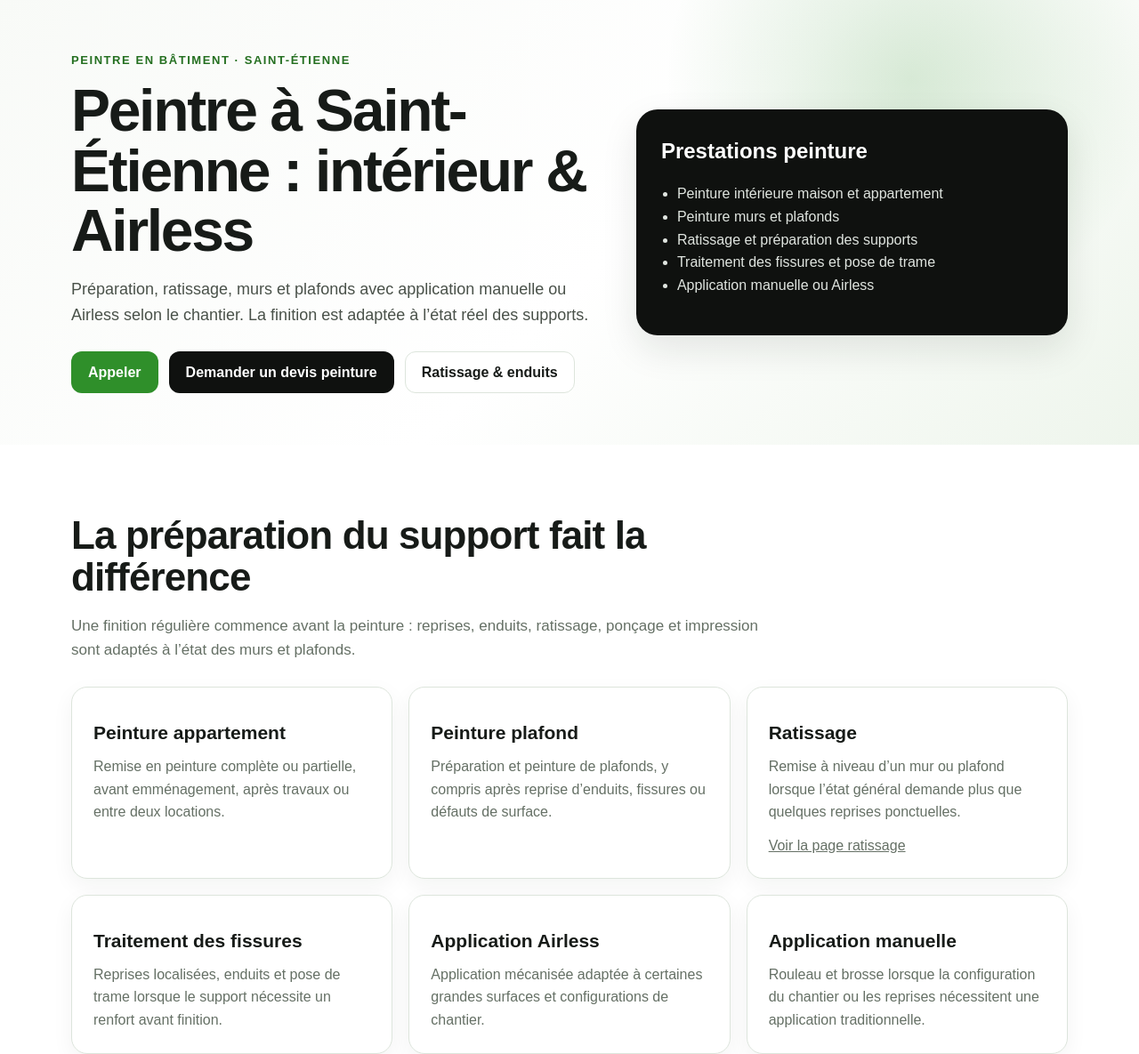
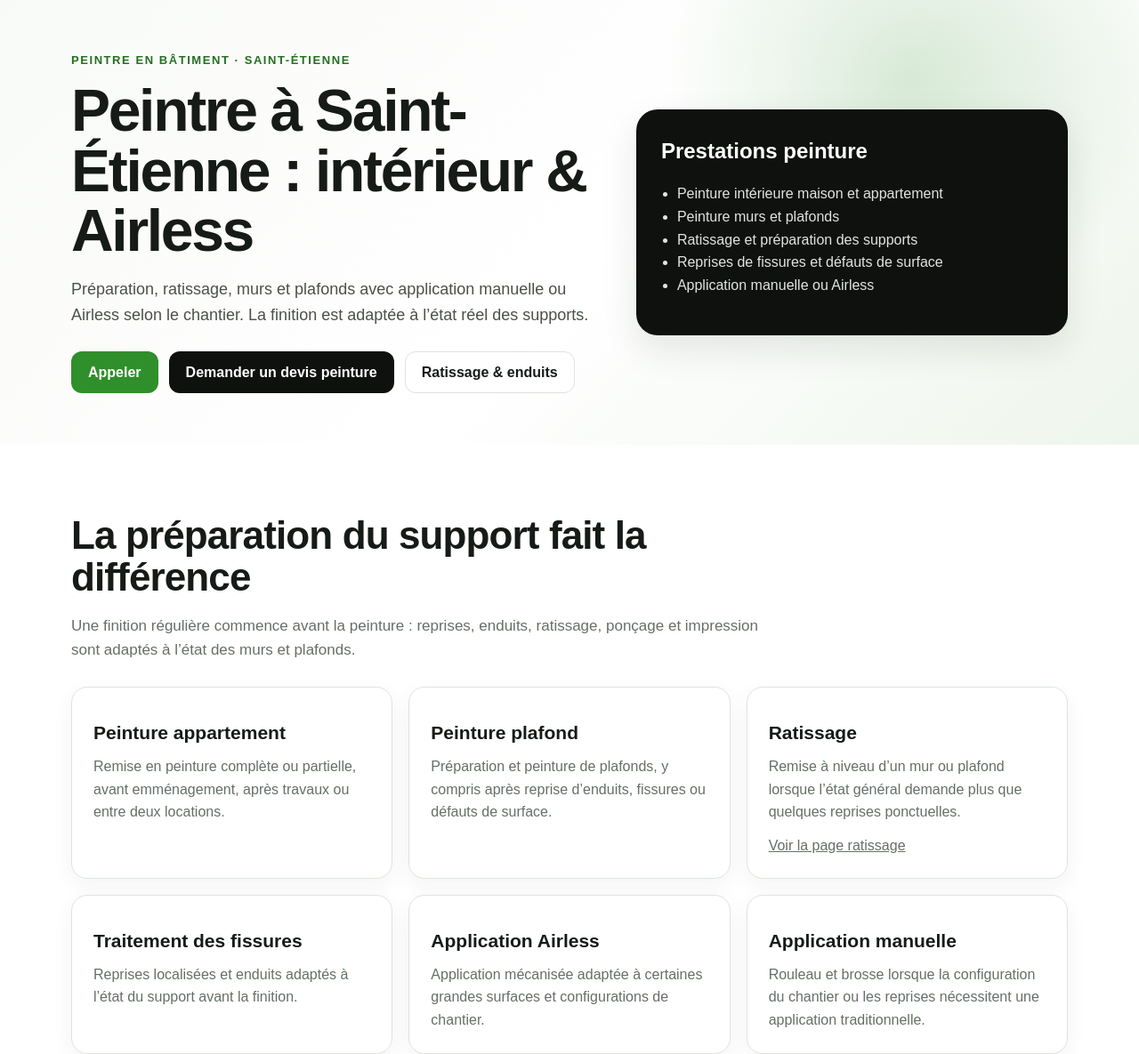
Before and after one commit to redav42-star/platrerie-peinture-forezienne, a plain HTML site: page peinture-airless.html in a window 1280 px wide. Shown: the part 131-1316 px from the top of the page at 89% size. Drawn offline with Linux system fonts and the light colour scheme.

Commit message:
Corrige les formulations non confirmées sur la peinture

```diff
--- a/peinture-airless.html
+++ b/peinture-airless.html
@@ -17,10 +17,10 @@
 <div class="topbar"><div class="container"><span>Saint-Étienne · Loire et alentours</span><a href="tel:+33616783444">06 16 78 34 44</a></div></div>
 <header><div class="container nav"><a class="brand" href="index.html"><img src="assets/logo-panthere.png" alt="Panthère - Plâtrerie Peinture Forézienne"><span>PLÂTRERIE PEINTURE<br>FORÉZIENNE</span></a><nav><a href="index.html">Accueil</a><a href="platrerie.html">Plâtrerie</a><a href="peinture-airless.html">Peinture & Airless</a><a href="degats-des-eaux.html">Dégâts des eaux</a><a href="contact.html">Contact</a><a class="btn btn-green" href="contact.html">Devis</a></nav></div></header>
 <main>
-<section class="hero"><div class="container hero-grid"><div><div class="eyebrow">Peintre en bâtiment · Saint-Étienne</div><h1>Peintre à Saint-Étienne : intérieur & Airless</h1><p>Préparation, ratissage, murs et plafonds avec application manuelle ou Airless selon le chantier. La finition est adaptée à l’état réel des supports.</p><div class="hero-actions"><a class="btn btn-green" href="tel:+33616783444">Appeler</a><a class="btn btn-dark" href="contact.html">Demander un devis peinture</a><a class="btn btn-outline" href="ratissage-enduits.html">Ratissage & enduits</a></div></div><aside class="hero-card"><h2>Prestations peinture</h2><ul><li>Peinture intérieure maison et appartement</li><li>Peinture murs et plafonds</li><li>Ratissage et préparation des supports</li><li>Traitement des fissures et pose de trame</li><li>Application manuelle ou Airless</li></ul></aside></div></section>
-<section><div class="container"><div class="section-head"><h2>La préparation du support fait la différence</h2><p>Une finition régulière commence avant la peinture : reprises, enduits, ratissage, ponçage et impression sont adaptés à l’état des murs et plafonds.</p></div><div class="grid-3"><article class="card"><h3>Peinture appartement</h3><p>Remise en peinture complète ou partielle, avant emménagement, après travaux ou entre deux locations.</p></article><article class="card"><h3>Peinture plafond</h3><p>Préparation et peinture de plafonds, y compris après reprise d’enduits, fissures ou défauts de surface.</p></article><article class="card"><h3>Ratissage</h3><p>Remise à niveau d’un mur ou plafond lorsque l’état général demande plus que quelques reprises ponctuelles.</p><p style="margin-top:12px"><a href="ratissage-enduits.html">Voir la page ratissage</a></p></article><article class="card"><h3>Traitement des fissures</h3><p>Reprises localisées, enduits et pose de trame lorsque le support nécessite un renfort avant finition.</p></article><article class="card"><h3>Application Airless</h3><p>Application mécanisée adaptée à certaines grandes surfaces et configurations de chantier.</p></article><article class="card"><h3>Application manuelle</h3><p>Rouleau et brosse lorsque la configuration du chantier ou les reprises nécessitent une application traditionnelle.</p></article></div></div></section>
+<section class="hero"><div class="container hero-grid"><div><div class="eyebrow">Peintre en bâtiment · Saint-Étienne</div><h1>Peintre à Saint-Étienne : intérieur & Airless</h1><p>Préparation, ratissage, murs et plafonds avec application manuelle ou Airless selon le chantier. La finition est adaptée à l’état réel des supports.</p><div class="hero-actions"><a class="btn btn-green" href="tel:+33616783444">Appeler</a><a class="btn btn-dark" href="contact.html">Demander un devis peinture</a><a class="btn btn-outline" href="ratissage-enduits.html">Ratissage & enduits</a></div></div><aside class="hero-card"><h2>Prestations peinture</h2><ul><li>Peinture intérieure maison et appartement</li><li>Peinture murs et plafonds</li><li>Ratissage et préparation des supports</li><li>Reprises de fissures et défauts de surface</li><li>Application manuelle ou Airless</li></ul></aside></div></section>
+<section><div class="container"><div class="section-head"><h2>La préparation du support fait la différence</h2><p>Une finition régulière commence avant la peinture : reprises, enduits, ratissage, ponçage et impression sont adaptés à l’état des murs et plafonds.</p></div><div class="grid-3"><article class="card"><h3>Peinture appartement</h3><p>Remise en peinture complète ou partielle, avant emménagement, après travaux ou entre deux locations.</p></article><article class="card"><h3>Peinture plafond</h3><p>Préparation et peinture de plafonds, y compris après reprise d’enduits, fissures ou défauts de surface.</p></article><article class="card"><h3>Ratissage</h3><p>Remise à niveau d’un mur ou plafond lorsque l’état général demande plus que quelques reprises ponctuelles.</p><p style="margin-top:12px"><a href="ratissage-enduits.html">Voir la page ratissage</a></p></article><article class="card"><h3>Traitement des fissures</h3><p>Reprises localisées et enduits adaptés à l’état du support avant la finition.</p></article><article class="card"><h3>Application Airless</h3><p>Application mécanisée adaptée à certaines grandes surfaces et configurations de chantier.</p></article><article class="card"><h3>Application manuelle</h3><p>Rouleau et brosse lorsque la configuration du chantier ou les reprises nécessitent une application traditionnelle.</p></article></div></div></section>
 <section class="dark"><div class="container split"><div><div class="section-head"><h2>Besoin d’un devis peintre à Saint-Étienne ?</h2><p>Indiquez les pièces concernées, les surfaces approximatives, l’état des murs ou plafonds et joignez quelques photos si possible.</p></div><a class="btn btn-green" href="contact.html">Demander un devis</a></div><div class="steps"><div class="step"><b>1</b><div><strong>Analyse</strong><br>État des supports et niveau de finition attendu.</div></div><div class="step"><b>2</b><div><strong>Préparation</strong><br>Enduits, ratissage, ponçage, impression et protection.</div></div><div class="step"><b>3</b><div><strong>Peinture</strong><br>Application manuelle ou Airless selon le chantier.</div></div></div></div></section>
-<section><div class="container"><div class="section-head"><div class="eyebrow">Questions fréquentes</div><h2>Avant des travaux de peinture intérieure</h2></div><div class="faq"><details><summary>Qu’est-ce qui fait varier le prix d’un chantier de peinture ?</summary><p>La surface compte, mais aussi l’état des supports, le niveau de préparation, l’accès, les protections nécessaires et le résultat attendu.</p></details><details><summary>Faut-il ratisser tous les murs avant de peindre ?</summary><p>Non. Le ratissage est utile lorsque l’état général du support le justifie. Des reprises localisées peuvent suffire sur un mur déjà régulier.</p></details><details><summary>Airless ou rouleau : quelle méthode choisir ?</summary><p>Le choix dépend de la surface, de la configuration du chantier, de la préparation et du rendu attendu. L’Airless n’est pas utilisé systématiquement.</p></details><details><summary>Pouvez-vous reprendre des fissures avant peinture ?</summary><p>Oui, selon leur nature. Certaines zones nécessitent une reprise localisée, un enduit ou une trame avant finition.</p></details><details><summary>Quelles informations envoyer pour le devis ?</summary><p>La commune, le nombre de pièces, les surfaces approximatives, l’état des murs ou plafonds et quelques photos sont particulièrement utiles.</p></details></div></div></section>
+<section><div class="container"><div class="section-head"><div class="eyebrow">Questions fréquentes</div><h2>Avant des travaux de peinture intérieure</h2></div><div class="faq"><details><summary>Qu’est-ce qui fait varier le prix d’un chantier de peinture ?</summary><p>La surface compte, mais aussi l’état des supports, le niveau de préparation, l’accès, les protections nécessaires et le résultat attendu.</p></details><details><summary>Faut-il ratisser tous les murs avant de peindre ?</summary><p>Non. Le ratissage est utile lorsque l’état général du support le justifie. Des reprises localisées peuvent suffire sur un mur déjà régulier.</p></details><details><summary>Airless ou rouleau : quelle méthode choisir ?</summary><p>Le choix dépend de la surface, de la configuration du chantier, de la préparation et du rendu attendu. L’Airless n’est pas utilisé systématiquement.</p></details><details><summary>Pouvez-vous reprendre des fissures avant peinture ?</summary><p>Oui, selon leur nature. Certaines zones nécessitent une reprise localisée et un enduit adapté avant finition.</p></details><details><summary>Quelles informations envoyer pour le devis ?</summary><p>La commune, le nombre de pièces, les surfaces approximatives, l’état des murs ou plafonds et quelques photos sont particulièrement utiles.</p></details></div></div></section>
 </main>
 <footer><div class="container"><div><strong>PLÂTRERIE PEINTURE FORÉZIENNE</strong><br>Rémy Di Franco · Saint-Étienne<div class="subnav"><a href="index.html">Accueil</a><a href="platrerie.html">Plâtrerie</a><a href="ratissage-enduits.html">Ratissage & enduits</a><a href="bandes-a-joints-jointeur.html">Bandes à joints</a><a href="renovation-appartement.html">Rénovation appartement</a><a href="professionnels.html">Professionnels</a><a href="degats-des-eaux.html">Dégâts des eaux</a><a href="contact.html">Contact</a></div></div><div>06 16 78 34 44 · redav42@gmail.com<br>SIRET 948 135 777 00019</div></div></footer>
 <div class="mobile-cta"><a class="btn btn-green" href="tel:+33616783444">Appeler</a><a class="btn btn-dark" href="contact.html">Devis</a></div>
```
